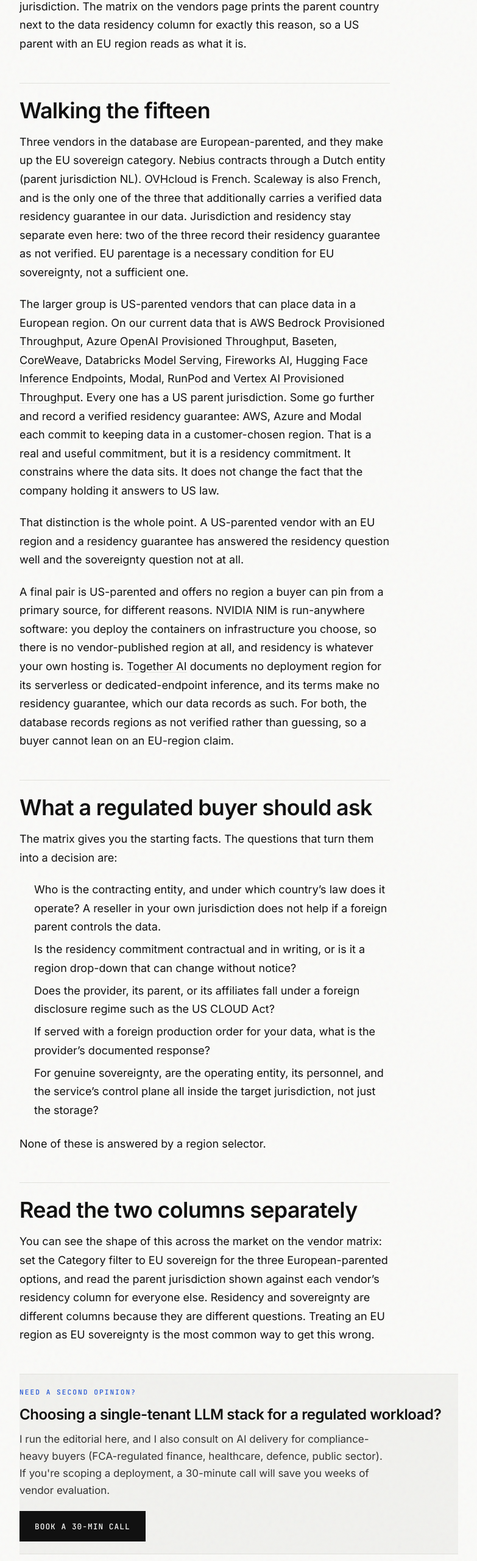
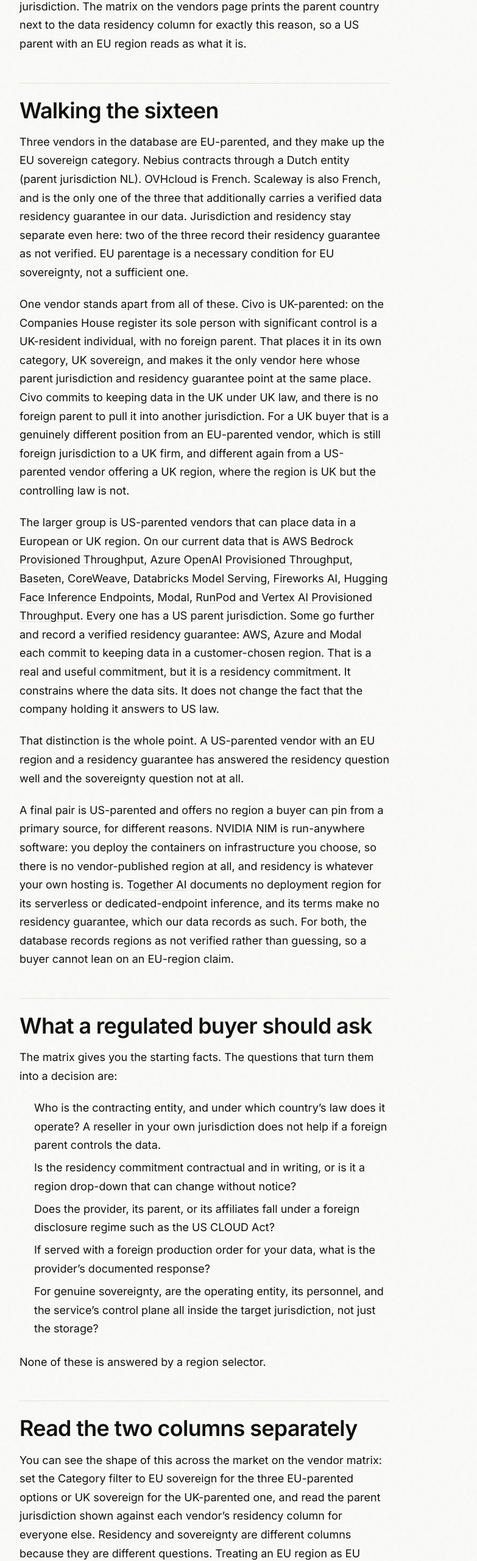
Before and after one commit to Product-nomad/singletenant-ai, an Astro site: page /blog/jurisdiction-eu-region-not-sovereign in a window 1280 px wide. Shown: the part 2020-4580 px from the top of the page at 61% size, without its empty margins (248-1031 px from the left). Built offline with nearby package versions, Linux system fonts and the light colour scheme; Astro itself is replaced by a stand-in of ours; a web font is replaced by a local one.

Commit message:
fix(content): jurisdiction article matches v2.3 data
Re-walk the jurisdiction analysis against the final v2.3 data. The article
grouped fifteen vendors by parent jurisdiction; it now covers sixteen and adds
Civo as the first UK-sovereign entry, the one vendor whose parent jurisdiction
and residency guarantee point at the same place. Notes that a US-parented
vendor offering a UK region still answers to US law (Baseten, CoreWeave and
Modal now carry a uk region), and the closing matrix note points at both the
EU sovereign and UK sovereign category filters. Every vendor named in each
group matches its YAML parent_jurisdiction and residency; article em-dash
count is zero. Public changelog gets a "Corrected" entry, matching the
2026-07-13 precedent.

Co-Authored-By: Claude Opus 4.8 <noreply@anthropic.com>
Claude-Session: https://claude.ai/code/session_01MgcKpA64gtdKiEPxipN2UT

```diff
--- a/data/changelog.yaml
+++ b/data/changelog.yaml
@@ -11,6 +11,16 @@
     09568551, UK-resident sole PSC, no foreign parent); single-tenant dedicated
     NVIDIA GPU via VFIO passthrough; UK Sovereign Cloud states data stays in the
     UK under UK law. ISO 27001 and SOC 2. Verified 2026-07-18.
+
+- date: "2026-07-18"
+  type: corrected
+  vendors:
+    - civo
+  summary: >-
+    Jurisdiction analysis article re-walked for the v2.3 data: Civo added as the
+    first UK-sovereign entry (UK parent and UK residency guarantee), the walk
+    retitled to sixteen, and the closing note now points at both the EU
+    sovereign and UK sovereign category filters. Corrected 2026-07-18.
 
 - date: "2026-07-18"
   type: updated
--- a/src/content/articles/jurisdiction-eu-region-not-sovereign.md
+++ b/src/content/articles/jurisdiction-eu-region-not-sovereign.md
@@ -59,9 +59,9 @@ jurisdiction. The matrix on the vendors page prints the parent country next to
 the data residency column for exactly this reason, so a US parent with an EU
 region reads as what it is.
 
-## Walking the fifteen
+## Walking the sixteen
 
-Three vendors in the database are European-parented, and they make up the EU
+Three vendors in the database are EU-parented, and they make up the EU
 sovereign category. [Nebius](/vendors/nebius/) contracts through a Dutch entity
 (parent jurisdiction NL). [OVHcloud](/vendors/ovhcloud/) is French.
 [Scaleway](/vendors/scaleway/) is also French, and is the only one of the three
@@ -70,7 +70,18 @@ Jurisdiction and residency stay separate even here: two of the three record
 their residency guarantee as not verified. EU parentage is a necessary
 condition for EU sovereignty, not a sufficient one.
 
-The larger group is US-parented vendors that can place data in a European
+One vendor stands apart from all of these. [Civo](/vendors/civo/) is
+UK-parented: on the Companies House register its sole person with significant
+control is a UK-resident individual, with no foreign parent. That places it in
+its own category, UK sovereign, and makes it the only vendor here whose parent
+jurisdiction and residency guarantee point at the same place. Civo commits to
+keeping data in the UK under UK law, and there is no foreign parent to pull it
+into another jurisdiction. For a UK buyer that is a genuinely different position
+from an EU-parented vendor, which is still foreign jurisdiction to a UK firm,
+and different again from a US-parented vendor offering a UK region, where the
+region is UK but the controlling law is not.
+
+The larger group is US-parented vendors that can place data in a European or UK
 region. On our current data that is
 [AWS Bedrock Provisioned Throughput](/vendors/aws-bedrock-provisioned/),
 [Azure OpenAI Provisioned Throughput](/vendors/azure-openai-ptu/),
@@ -125,7 +136,8 @@ None of these is answered by a region selector.
 
 You can see the shape of this across the market on the
 [vendor matrix](/vendors/): set the Category filter to EU sovereign for the
-three European-parented options, and read the parent jurisdiction shown against
-each vendor's residency column for everyone else. Residency and sovereignty are
+three EU-parented options or UK sovereign for the UK-parented one, and read the
+parent jurisdiction shown against each vendor's residency column for everyone
+else. Residency and sovereignty are
 different columns because they are different questions. Treating an EU region as
 EU sovereignty is the most common way to get this wrong.
```
